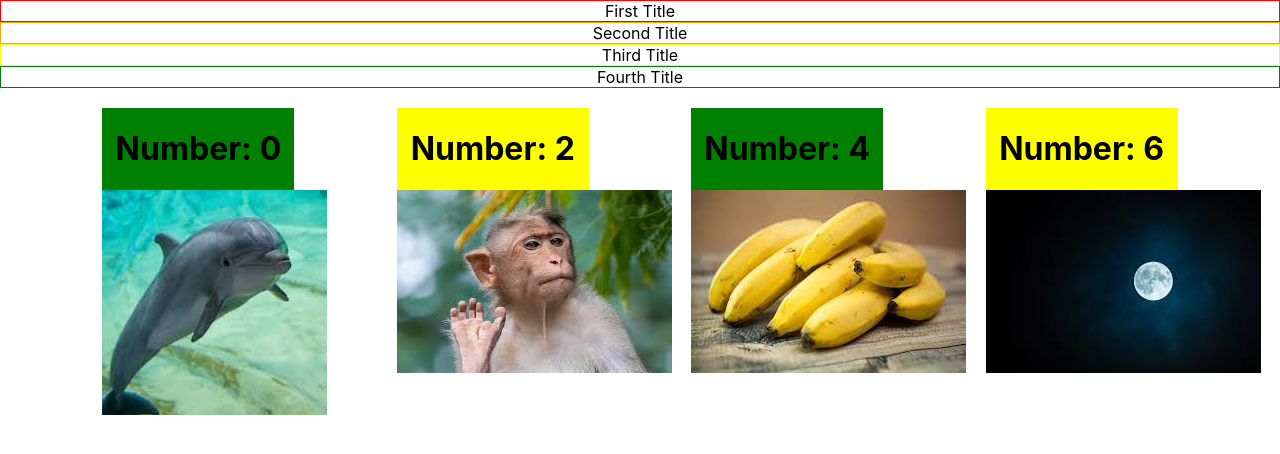
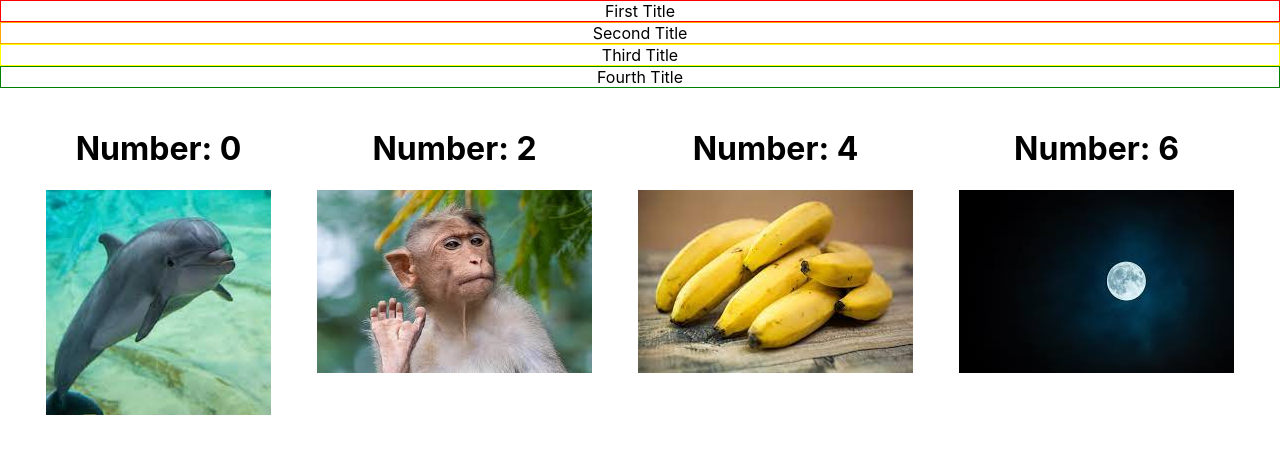
Before and after one commit to JoshuaJonesTS/basic-react-practice, a React (Create React App) app: page / in a window 1280 px wide. Shown: the top 454 px of the page. Built offline with nearby package versions, Linux system fonts and the light colour scheme.

Commit message:
Test CSS file
fail

```diff
--- a/src/blocks/Square/square.block.css
+++ b/src/blocks/Square/square.block.css
@@ -1,3 +1,5 @@
-.square {
-    background-color: 'red';
+.test {
+    background-Color: color;
+    width: '15%';
+    height: '200px'
 }
--- a/src/blocks/Square/square.block.jsx
+++ b/src/blocks/Square/square.block.jsx
@@ -1,16 +1,11 @@
 import React from 'react';
-// import './square.styles.css'
+import './square.block.css'
 
 const Square = ({ picture, number, color }) => {
     let evenNumbers = number * 2;
     let word = `Number: ${evenNumbers}`
     return (
-        <div style={{
-            backgroundColor: color,
-            width: '15%',
-            height: '200px'
-
-        }}>
+        <div className="test">
             <h1>{word}</h1>
             <img src={picture} alt=""></img>
         </div>
```
